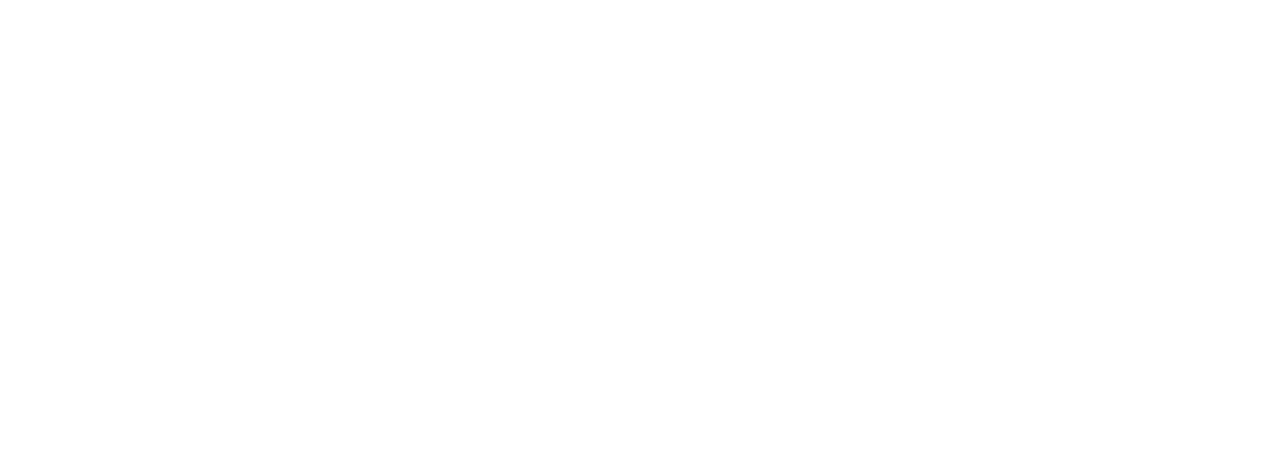
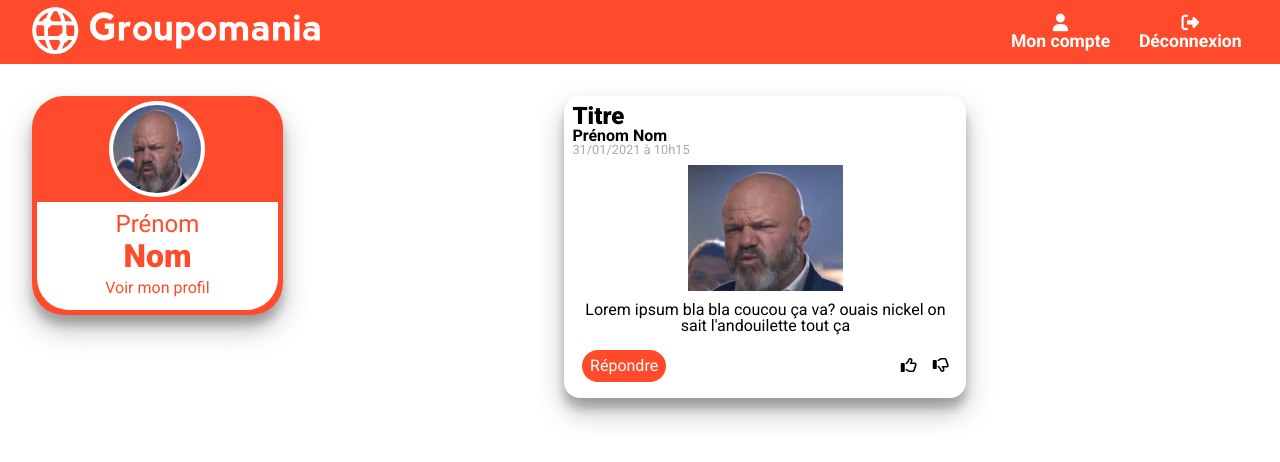
Before and after one commit to Arturmart1/Groupomania_OpenClassRooms, a Vue app in the folder frontend/: page /#/home in a window 1280 px wide. Before the commit this address had no page. Shown: the top 462 px of the page. Built offline with nearby package versions, Linux system fonts and the light colour scheme.

Commit message:
home page style done

```diff
--- /dev/null
+++ b/frontend/src/components/Postlist.vue
@@ -0,0 +1,173 @@
+<template>
+    <main id="main--container">
+        <aside class="profile--preview">
+            <div class="profile--preview__image">
+                <img src="../assets/test_image.jpg" alt="profile picture" class="profile_picture">
+            </div>
+            <div class="profile--preview__text">
+                <div class="profile--preview__info">
+                    <h3 class="firstName">Prénom</h3>
+                    <h2 class="lastName">Nom</h2>
+                </div>
+                <div class="profil--preview__link">
+                    <a href="#">Voir mon profil</a>
+                </div>
+            </div>
+        </aside>
+        <section class="post--list">
+            <div class="post--card">
+                <div class="post--card__text">
+                    <h2 class="post__title">Titre</h2>
+                    <p class="post__author">Prénom Nom</p>
+                    <p class="post__date">31/01/2021 à 10h15</p>
+                </div>
+                <div class="post__image">
+                    <img src="../assets/test_image.jpg" alt="post image" class="post__picture">
+                </div>
+                <div class="post__content">
+                    <p class="content">Lorem ipsum bla bla coucou ça va? ouais nickel on sait l'andouilette tout ça</p>
+                </div>
+                <div class="post__command">
+                    <div class="reply">
+                        <p>Répondre</p>
+                    </div>
+                    <div class="rate__post">
+                        <i class="far fa-thumbs-up"></i>
+                        <i class="far fa-thumbs-down"></i>
+                    </div>
+                </div>
+            </div>
+        </section>
+    </main>
+</template>
+
+<script>
+
+export default {
+    name:"Postlist",
+    components: {
+    }
+}
+</script>
+<style lang="scss" scoped>
+#main--container{
+    display: flex;
+    justify-content: space-between;
+    width: 95%;
+    margin: auto;
+    .profile--preview{
+        width: 20%;
+        background-color: #FF4B2B;
+        border-radius: 2rem;
+        height: max-content;
+        box-shadow: 0 14px 28px rgba(0,0,0,0.25), 0 10px 10px rgba(0,0,0,0.22);
+        padding: 0.3rem;
+    }
+    .profile--preview__image{
+        margin: auto;
+        background-color: white;
+        border-radius: 55px;
+        width: 6rem;
+        height: 6rem;
+        display: flex;
+        align-items: center;
+        justify-content: center;
+        .profile_picture{
+            border-radius: 52px;
+            width: 5.5rem;
+            height: 5.5rem;
+        }
+    }
+    .profile--preview__text{
+        background-color: white;
+        border-bottom-left-radius: 2rem;
+        border-bottom-right-radius: 2rem;
+        padding: 0.4rem 0 0.4rem 0;
+        margin-top: 0.3rem;
+        line-height: 2em;
+        h3{
+            color: #FF4B2B;
+            font-size: 1.5em;
+        }
+        h2{
+            color: #FF4B2B;
+            font-size: 2em;
+            font-weight: 800;
+        }
+        a{
+            text-decoration: unset;
+            color: #FF4B2B;
+            border-radius: 1rem;
+            padding: 0.5rem;
+            &:hover{
+                background-color: #FF4B2B;
+                color: white;
+            }
+
+        }
+    }
+    .post--list{
+        width: 80%;
+        margin: auto;
+        .post--card{
+            display: flex;
+            flex-direction: column;
+            align-items: flex-start;
+            width: 40%;
+            margin: auto;
+            padding: 0.5rem;
+            box-shadow: 0 14px 28px rgba(0,0,0,0.25), 0 10px 10px rgba(0,0,0,0.22);
+            border-radius: 1rem;
+            .post--card__text{
+                display: flex;
+                flex-direction: column;
+                align-items: flex-start;
+                .post__title{
+                    font-weight: 800;
+                    font-size: 1.5em;
+                }
+                .post__author{
+                    font-weight: 600;
+                }
+                .post__date{
+                    font-size: 0.8em;
+                    color: darkgrey;
+                }
+            }
+            .post__picture{
+                width: 40%;
+                margin: 0.5rem;
+            }
+            .post__command{
+                width: 95%;
+                margin: 1rem auto 0.5rem auto;
+                padding: 0 0.5rem 0 0.5rem;
+                display: flex;
+                justify-content: space-between;
+                align-items: center;
+                .reply{
+                    background-color: #FF4B2B;
+                    color: white;
+                    padding: 0.5rem;
+                    border-radius: 1rem;
+                    &:hover{
+                        background-color: lighten($color: #FF4B2B, $amount: 10);
+                    }
+                }
+                .far{
+                    padding-left: 1rem;
+                    &:hover{
+                        cursor: pointer;
+                    }
+                }
+                .fa-thumbs-up:hover{
+                    color: rgb(0, 197, 0);
+                }
+                .fa-thumbs-down:hover{
+                    color: red;
+                }
+            }
+        }
+    }
+}
+</style>
--- a/frontend/src/router/index.js
+++ b/frontend/src/router/index.js
@@ -9,6 +9,11 @@
     // which is lazy-loaded when the route is visited.
     component: () => import(/* webpackChunkName: "about" */ '../views/Auth.vue')
   },
+  {
+    path: '/home',
+    name: 'Home',
+    component: () => import(/* webpackChunkName: "about" */ '../views/Home.vue')
+  }
 ]
 
 const router = createRouter({
--- /dev/null
+++ b/frontend/src/views/Home.vue
@@ -0,0 +1,19 @@
+<template>
+    <section>
+        <Topbar/>
+        <Postlist/>
+    </section>
+</template>
+
+<script>
+import Topbar from '../components/Topbar.vue'
+import Postlist from '../components/Postlist.vue'
+
+export default {
+    name:'Home',
+    components:{
+        Topbar,
+        Postlist,
+    }
+}
+</script>
```
Also changed, not shown: frontend/src/views/Auth.vue (+4 -4 lines), frontend/src/assets/test_image.jpg (added).
